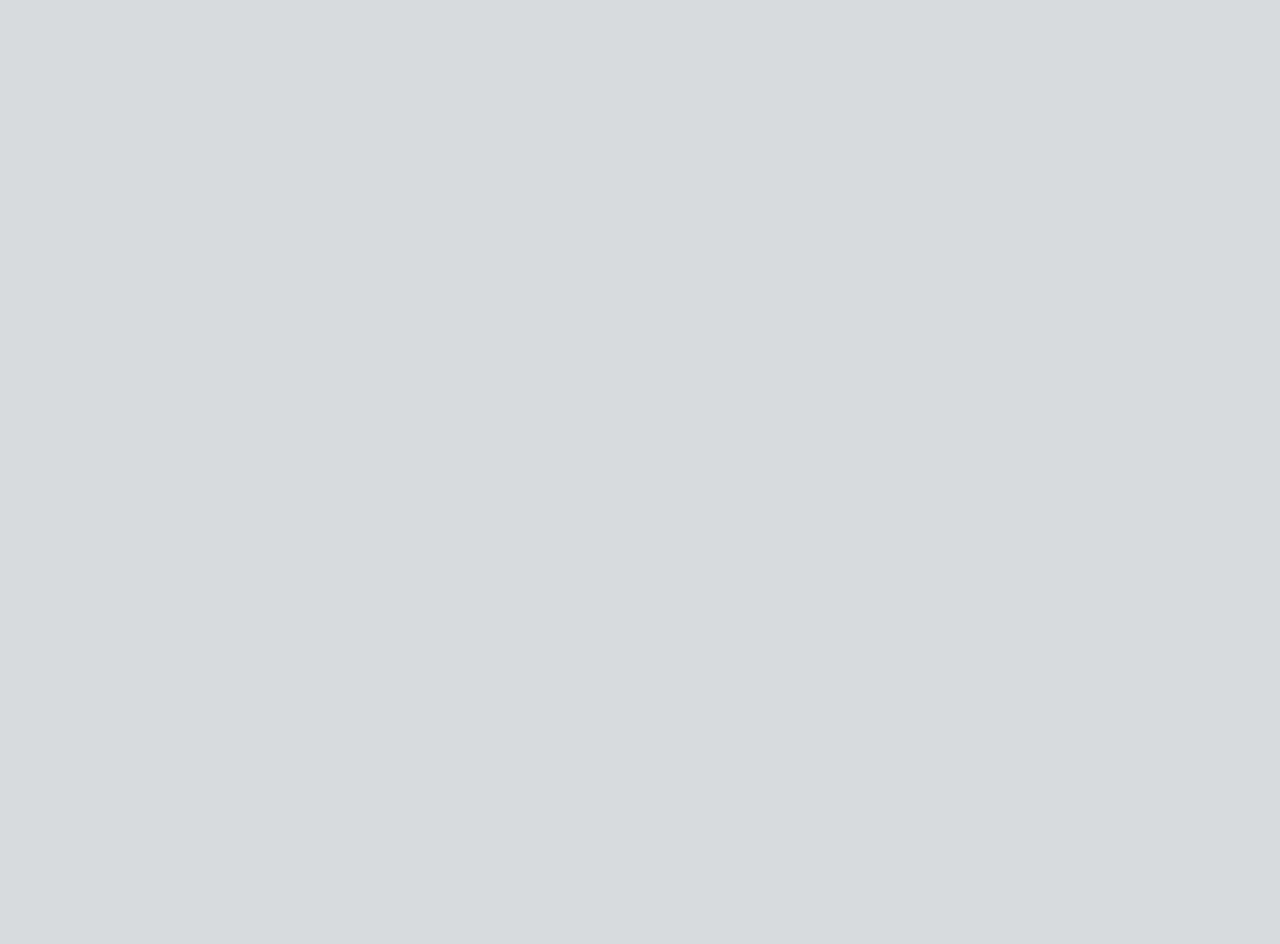
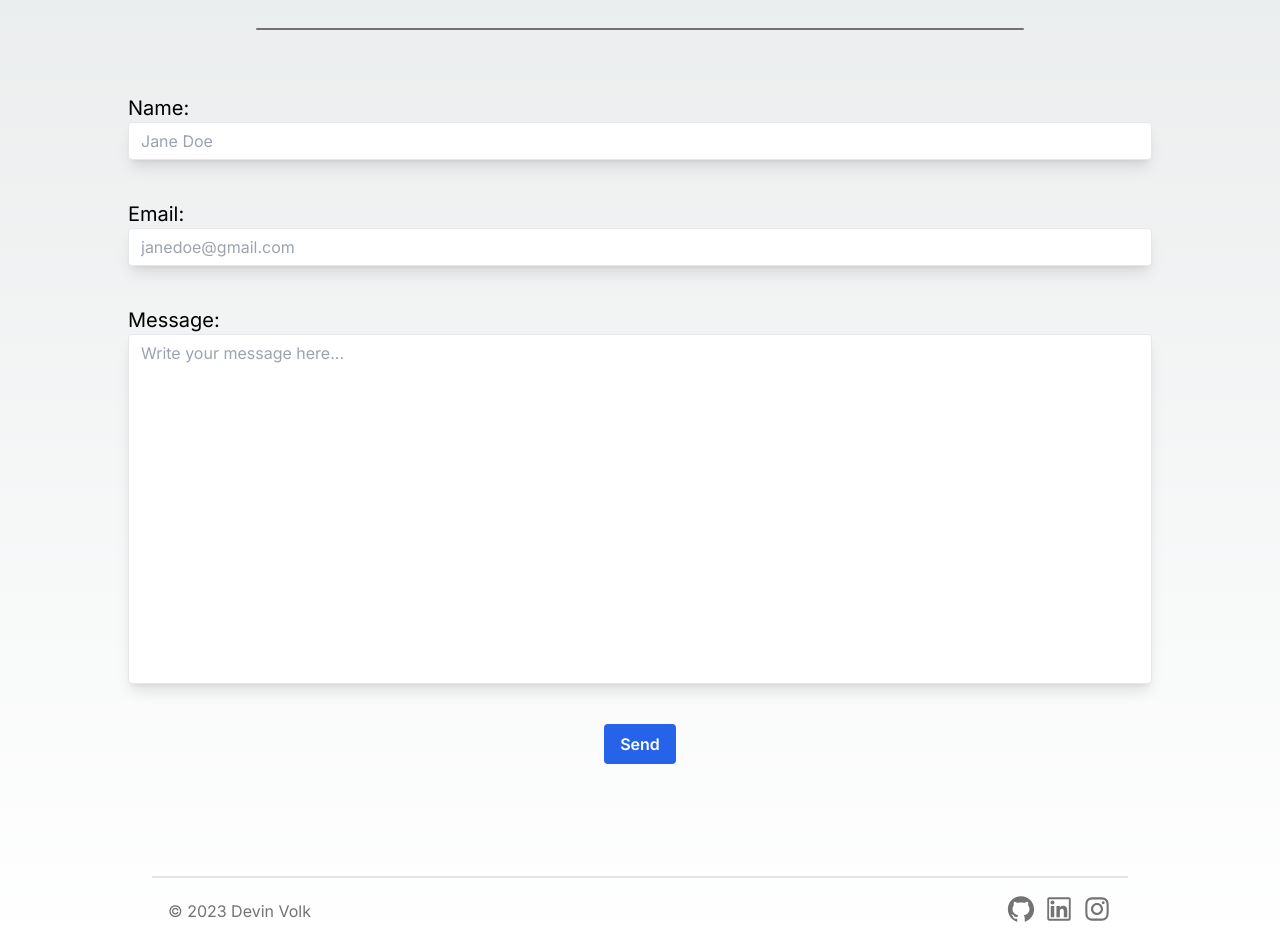
Before and after one commit to devinvolk/coaching_website, a Next.js app: page /contact in a window 1280 px wide. Shown: the part 1020-1964 px from the top of the page. Before the commit the page ends 800 px from the top, so only its background shows below. Built offline with nearby package versions, Linux system fonts and the light colour scheme.

Commit message:
contact page finished

```diff
--- a/app/contact/page.js
+++ b/app/contact/page.js
@@ -1,9 +1,101 @@
-import React from 'react'
+"use client"
+
+import Image from "next/image";
+import React, { useRef } from "react";
+import contactHero from "../../public/images/contactHero.JPG";
+import emailjs from '@emailjs/browser';
 
 const page = () => {
+  const form = useRef();
+  const sendEmail = (e) => {
+    e.preventDefault();
+
+    emailjs
+      .sendForm(
+        'service_wbn2h0i',
+        'template_sc82i6a',
+        form.current,
+        '1CIt61pNsbip7CxKi'
+      )
+      .then(
+        (result) => {
+          alert(
+            "Thank you for your message! Devin will get back to you shortly."
+          );
+          console.log(result.text);
+        },
+        (error) => {
+          alert(
+            "Unfortunately an error has occured. Please contact Devin on instagram @devinvolk. Sorry for the inconvenience."
+          );
+          console.log(error.text);
+        }
+      );
+  };
   return (
-    <div>Contact</div>
-  )
-}
+    <div>
+      <Image
+        src={contactHero}
+        alt="Devin Volk crossing the finish line in Kona Hawaii at the 2022 Ironman World Championships"
+        priority
+      />
+      <hr className="mt-16 mb-10 border-t-2 border-neutral-500 rounded-full w-4/5 md:w-3/5 mx-auto" />
+      <h1 className="text-3xl md:text-5xl text-center" id="formTitle">
+        Send Devin a Message!
+      </h1>
+      <hr className="my-10 border-t-2 border-neutral-500 rounded-full w-4/5 md:w-3/5 mx-auto" />
+      <form
+        ref={form}
+        onSubmit={sendEmail}
+        className="flex flex-col mt-16 mx-4 md:mx-auto md:w-4/5"
+      >
+        <label htmlFor="name" className="text-xl">
+          Name:
+        </label>
+        <input
+          id="name"
+          name="name"
+          type="text"
+          autoComplete="off"
+          placeholder="Jane Doe"
+          required
+          className="shadow md:shadow-lg appearance-none border rounded py-2 px-3 text-gray-700 leading-tight focus:outline-none focus:shadow-outline"
+        ></input>
+        <label htmlFor="email" className="text-xl mt-10">
+          Email:
+        </label>
+        <input
+          id="email"
+          name="email"
+          type="email"
+          autoComplete="off"
+          placeholder="janedoe@gmail.com"
+          required
+          className="shadow md:shadow-lg appearance-none border rounded py-2 px-3 text-gray-700 leading-tight focus:outline-none focus:shadow-outline"
+        ></input>
+        <label htmlFor="message" className="text-xl mt-10">
+          Message:
+        </label>
+        <input
+          id="message"
+          name="message"
+          type="text"
+          autoComplete="off"
+          placeholder="Write your message here..."
+          required
+          className="shadow md:shadow-lg appearance-none border rounded pt-2 pb-80 px-3 text-gray-700 leading-tight focus:outline-none focus:shadow-outline"
+        ></input>
+        <div className="flex justify-center mt-10 mb-20">
+          <button
+            type="submit"
+            className="bg-blue-600 hover:bg-blue-700 text-white font-semibold py-2 px-4 rounded flex"
+          >
+            Send
+          </button>
+        </div>
+      </form>
+    </div>
+  );
+};
 
-export default page
+export default page;
--- a/package.json
+++ b/package.json
@@ -9,6 +9,7 @@
     "lint": "next lint"
   },
   "dependencies": {
+    "@emailjs/browser": "^3.12.1",
     "next": "14.0.4",
     "react": "^18",
     "react-dom": "^18",
```
Also changed, not shown: public/images/contactHero.JPG (added), 1 other file (tests, documents, lock files or other folders).
